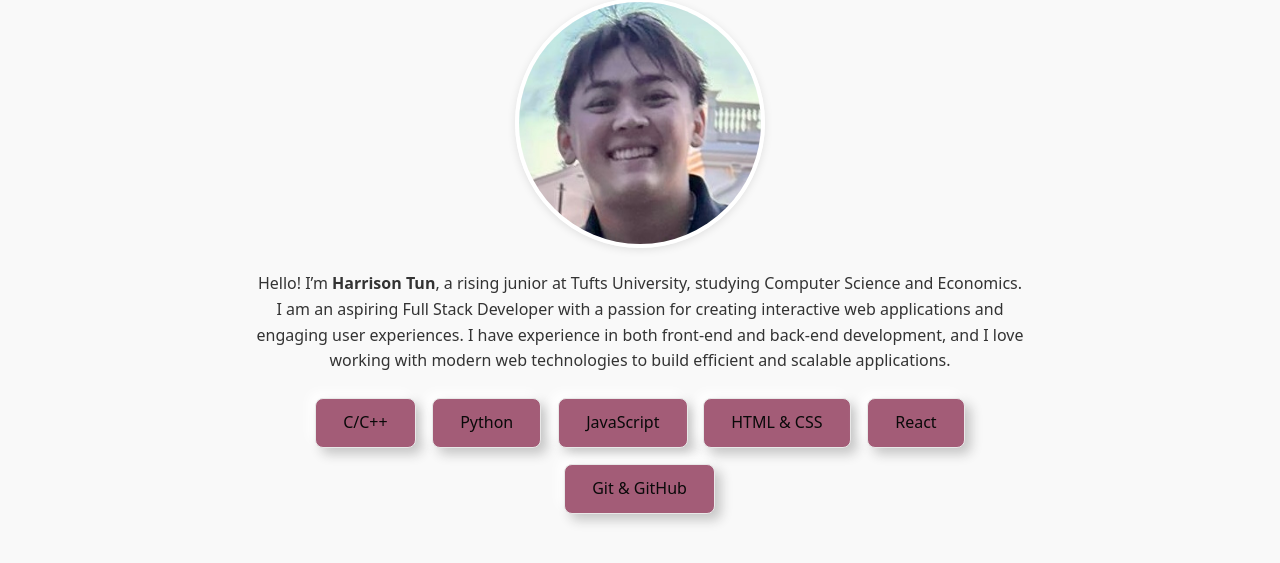
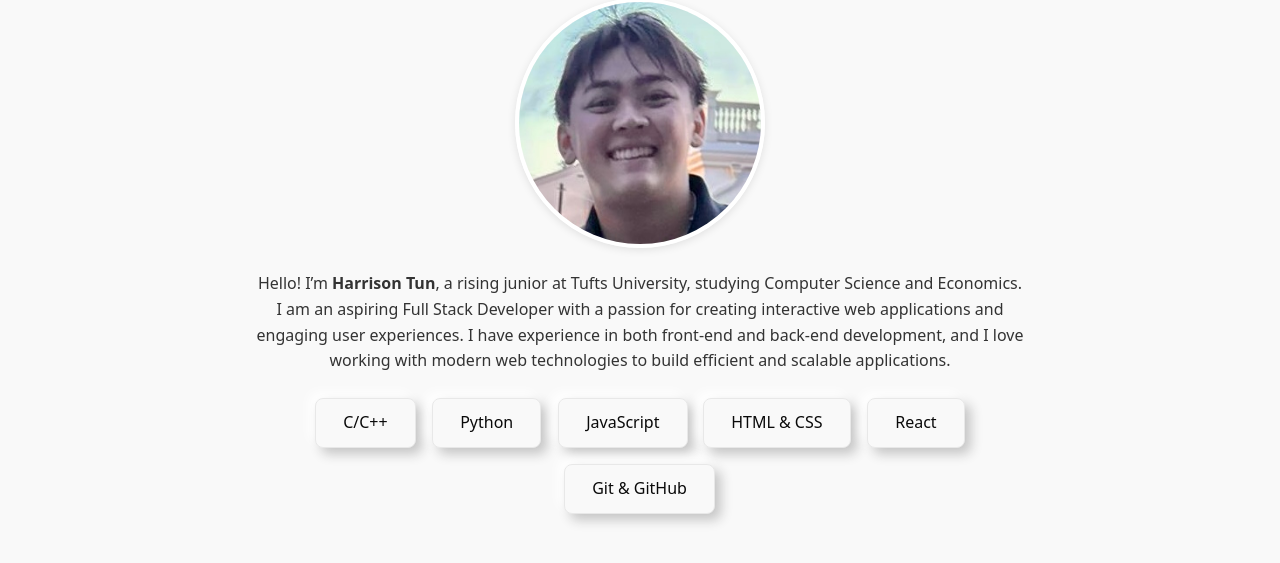
Before and after one commit to hammytun/web-portfolio, a plain HTML site: page about.html in a window 1280 px wide. Shown: the part 191-754 px from the top of the page. Drawn offline with nearby package versions, Linux system fonts and the light colour scheme; files whose address does not match are found by name.

Commit message:
added linkedin and changed button colors

```diff
--- a/about.css
+++ b/about.css
@@ -104,7 +104,7 @@ a {
 
     /* Neumorphic look */
     border-radius: 0.5em;
-    background: #a35c77;
+    background: #f9f9f9;
     border: 1px solid #e8e8e8;
     box-shadow:  6px 6px 12px #c5c5c5,
                 -6px -6px 12px #ffffff;
@@ -137,13 +137,13 @@ a {
     top: 180%;
     width: 160%;
     height: 190%;
-    background-color: #009087;
+    background-color: #0070f3;
   }
 
   /* Hover effects */
   .skills-list li:hover {
     color: #fff;
-    border-color: #009087;
+    border-color: #0070f3;
   }
   .skills-list li:hover::before {
     top: -45%;
```
Also changed, not shown: contact.html (+1 -1 lines).
